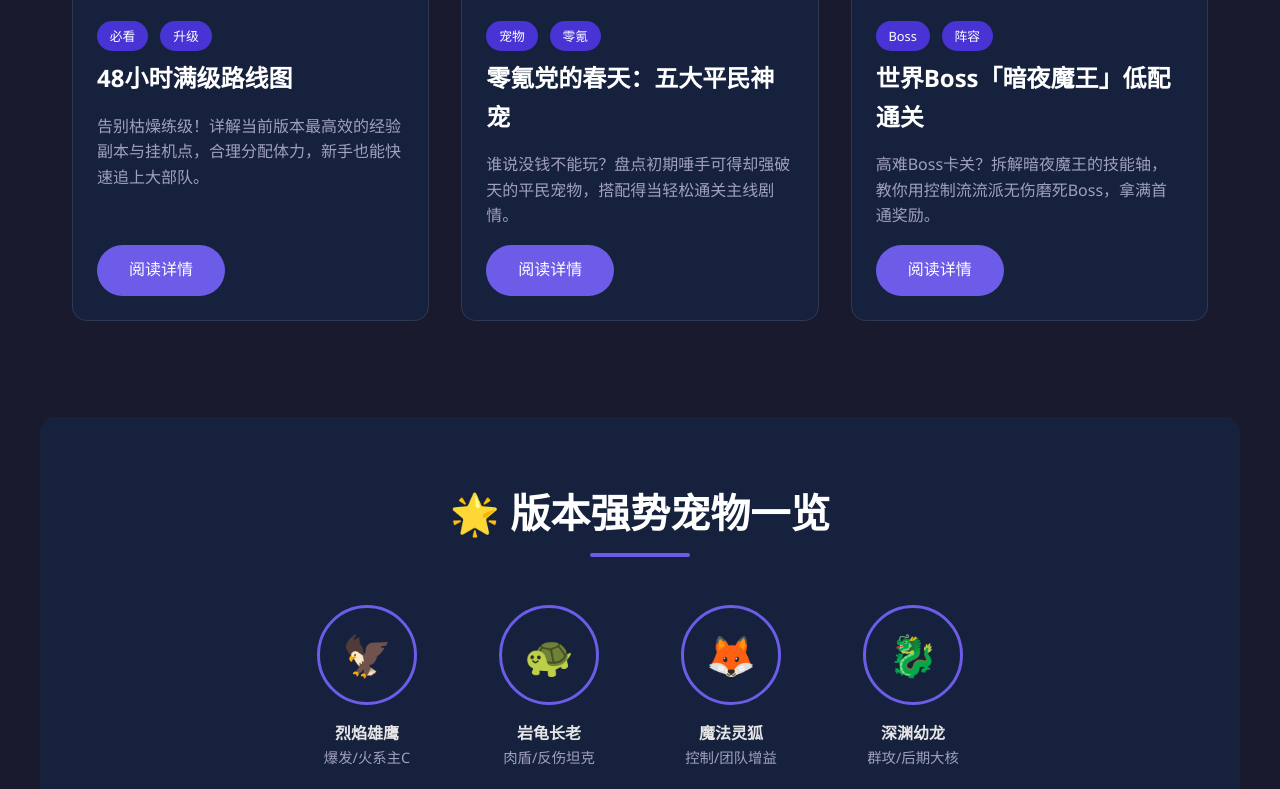
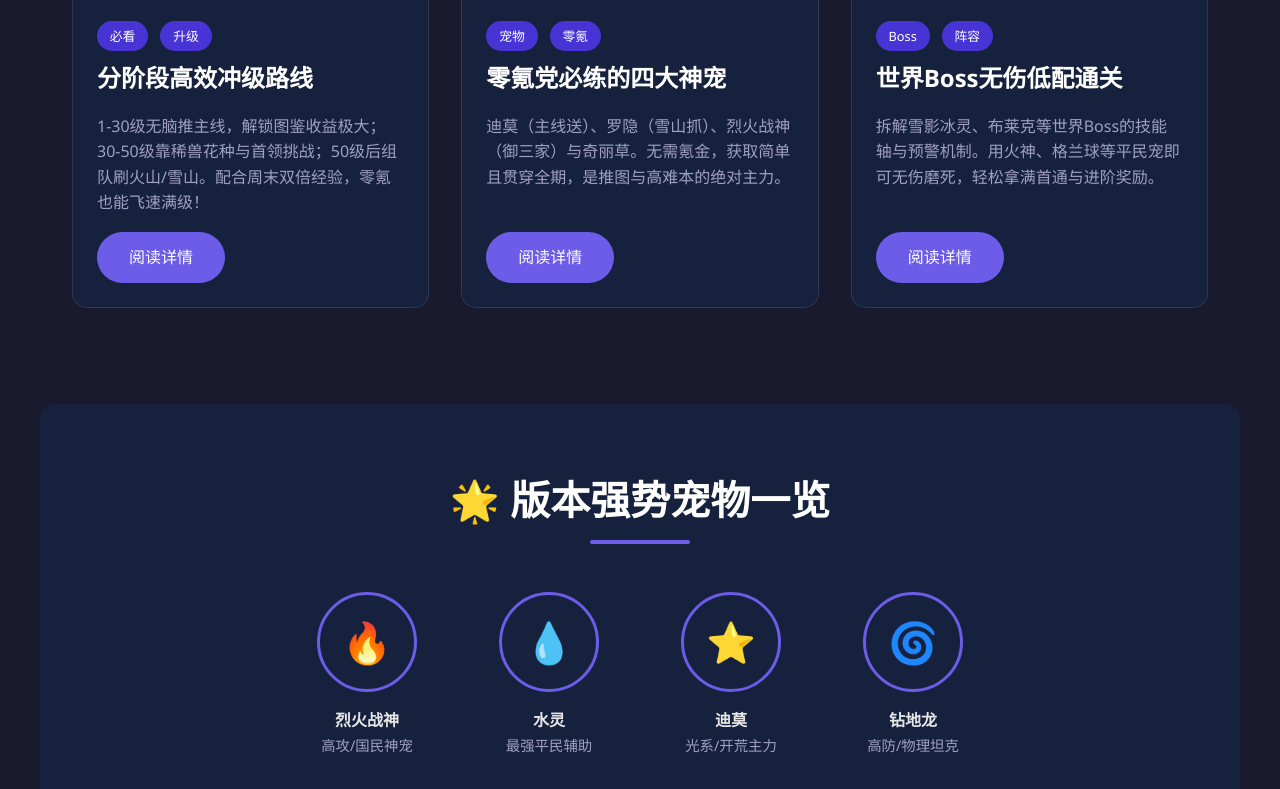
Before and after one commit to xiaoa14/luoke-guide, a plain HTML site: page index.html in a window 1280 px wide. Shown: the part 951-1740 px from the top of the page. Drawn offline with Linux system fonts and the light colour scheme.

Commit message:
Update index.html

```diff
--- a/index.html
+++ b/index.html
@@ -285,8 +285,8 @@
                         <span class="tag">必看</span>
                         <span class="tag">升级</span>
                     </div>
-                    <h3>48小时满级路线图</h3>
-                    <p>告别枯燥练级！详解当前版本最高效的经验副本与挂机点，合理分配体力，新手也能快速追上大部队。</p>
+                    <h3>分阶段高效冲级路线</h3>
+                    <p>1-30级无脑推主线，解锁图鉴收益极大；30-50级靠稀兽花种与首领挑战；50级后组队刷火山/雪山。配合周末双倍经验，零氪也能飞速满级！</p>
                     <a href="#" class="cta-button" style="align-self: flex-start;">阅读详情</a>
                 </div>
             </div>
@@ -299,8 +299,8 @@
                         <span class="tag">宠物</span>
                         <span class="tag">零氪</span>
                     </div>
-                    <h3>零氪党的春天：五大平民神宠</h3>
-                    <p>谁说没钱不能玩？盘点初期唾手可得却强破天的平民宠物，搭配得当轻松通关主线剧情。</p>
+                    <h3>零氪党必练的四大神宠</h3>
+                    <p>迪莫（主线送）、罗隐（雪山抓）、烈火战神（御三家）与奇丽草。无需氪金，获取简单且贯穿全期，是推图与高难本的绝对主力。</p>
                     <a href="#" class="cta-button" style="align-self: flex-start;">阅读详情</a>
                 </div>
             </div>
@@ -313,8 +313,8 @@
                         <span class="tag">Boss</span>
                         <span class="tag">阵容</span>
                     </div>
-                    <h3>世界Boss「暗夜魔王」低配通关</h3>
-                    <p>高难Boss卡关？拆解暗夜魔王的技能轴，教你用控制流流派无伤磨死Boss，拿满首通奖励。</p>
+                    <h3>世界Boss无伤低配通关</h3>
+                    <p>拆解雪影冰灵、布莱克等世界Boss的技能轴与预警机制。用火神、格兰球等平民宠即可无伤磨死，轻松拿满首通与进阶奖励。</p>
                     <a href="#" class="cta-button" style="align-self: flex-start;">阅读详情</a>
                 </div>
             </div>
@@ -326,24 +326,24 @@
         <h2 class="section-title">🌟 版本强势宠物一览</h2>
         <div class="pet-list">
             <div class="pet-item">
-                <div class="pet-icon">🦅</div>
-                <h4>烈焰雄鹰</h4>
-                <p style="color: var(--text-muted); font-size: 0.9rem;">爆发/火系主C</p>
+                <div class="pet-icon">🔥</div>
+                <h4>烈火战神</h4>
+                <p style="color: var(--text-muted); font-size: 0.9rem;">高攻/国民神宠</p>
             </div>
             <div class="pet-item">
-                <div class="pet-icon">🐢</div>
-                <h4>岩龟长老</h4>
-                <p style="color: var(--text-muted); font-size: 0.9rem;">肉盾/反伤坦克</p>
+                <div class="pet-icon">💧</div>
+                <h4>水灵</h4>
+                <p style="color: var(--text-muted); font-size: 0.9rem;">最强平民辅助</p>
             </div>
             <div class="pet-item">
-                <div class="pet-icon">🦊</div>
-                <h4>魔法灵狐</h4>
-                <p style="color: var(--text-muted); font-size: 0.9rem;">控制/团队增益</p>
+                <div class="pet-icon">⭐</div>
+                <h4>迪莫</h4>
+                <p style="color: var(--text-muted); font-size: 0.9rem;">光系/开荒主力</p>
             </div>
             <div class="pet-item">
-                <div class="pet-icon">🐉</div>
-                <h4>深渊幼龙</h4>
-                <p style="color: var(--text-muted); font-size: 0.9rem;">群攻/后期大核</p>
+                <div class="pet-icon">🌀</div>
+                <h4>钻地龙</h4>
+                <p style="color: var(--text-muted); font-size: 0.9rem;">高防/物理坦克</p>
             </div>
         </div>
     </section>
```
